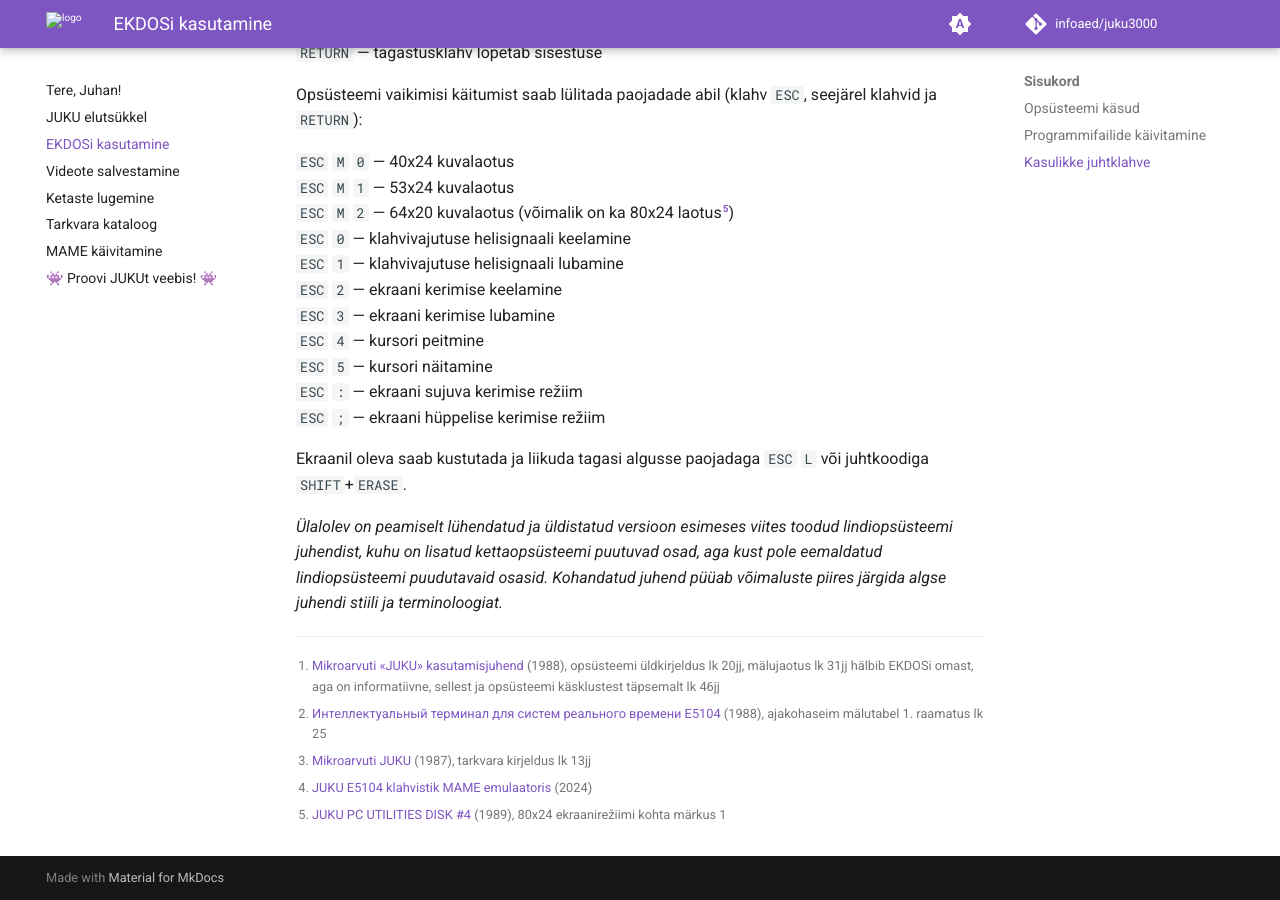
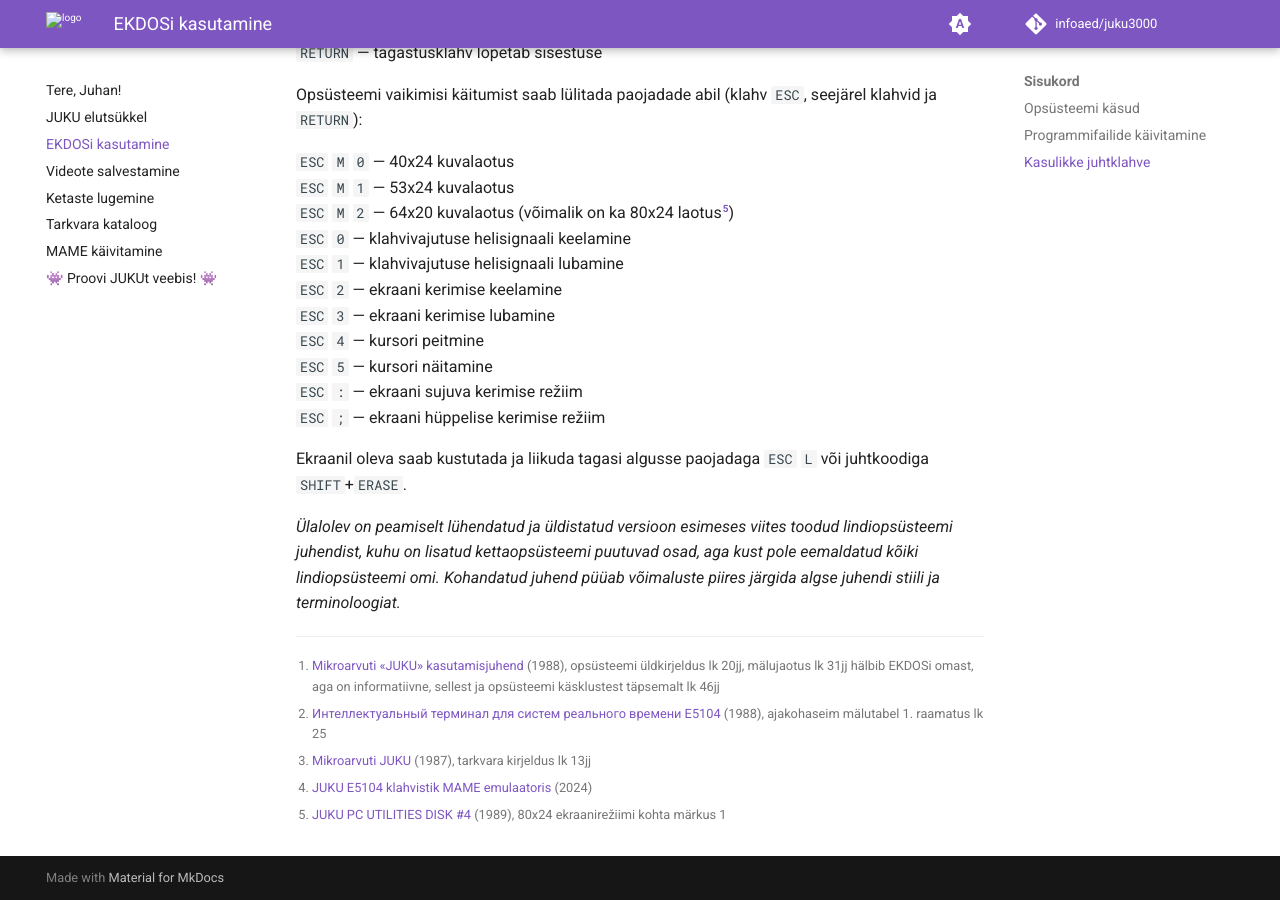
Before and after one commit to infoaed/juku3000, an MkDocs documentation site: the page built from docs/juku-käsud.md, in a window 1280 px wide and 900 px high, scrolled down 5317 px. Built offline with MkDocs 1.6.1 and Material for MkDocs 9.7.7, drawn with Linux system fonts in a browser that asks for light colours; comment, search, counter and statistics services are not loaded.

Commit message:
Update juku-käsud.md

```diff
--- a/docs/juku-käsud.md
+++ b/docs/juku-käsud.md
@@ -168,7 +168,7 @@ Opsüsteemi vaikimisi käitumist saab lülitada paojadade abil (klahv `ESC`, see
 
 Ekraanil oleva saab kustutada ja liikuda tagasi algusse paojadaga `ESC` `L` või juhtkoodiga `SHIFT`+`ERASE`.
 
-_Ülalolev on peamiselt lühendatud ja üldistatud versioon esimeses viites toodud lindiopsüsteemi juhendist, kuhu on lisatud kettaopsüsteemi puutuvad osad, aga kust pole eemaldatud lindiopsüsteemi puudutavaid osasid. Kohandatud juhend püüab võimaluste piires järgida algse juhendi stiili ja terminoloogiat._
+_Ülalolev on peamiselt lühendatud ja üldistatud versioon esimeses viites toodud lindiopsüsteemi juhendist, kuhu on lisatud kettaopsüsteemi puutuvad osad, aga kust pole eemaldatud kõiki lindiopsüsteemi omi. Kohandatud juhend püüab võimaluste piires järgida algse juhendi stiili ja terminoloogiat._
 
 [^1]: [Mikroarvuti «JUKU» kasutamisjuhend](https://elektroonikamuuseum.ee/failid/juku/Mikroarvuti_JUKU_kasutamisjuhend_1988.pdf) (1988), opsüsteemi üldkirjeldus lk 20jj, mälujaotus lk 31jj hälbib EKDOSi omast, aga on informatiivne, sellest ja opsüsteemi käsklustest täpsemalt lk 46jj
 [^2]: [Интеллектуальный терминал для систем реального времени E5104](https://elektroonikafoorum.com/thread-690-post-4165.html#pid4165) (1988), ajakohaseim mälutabel 1. raamatus lk 25
```
